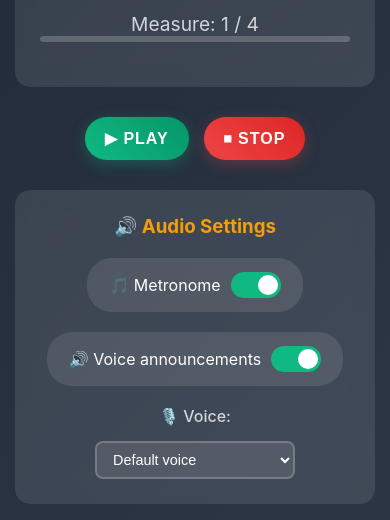
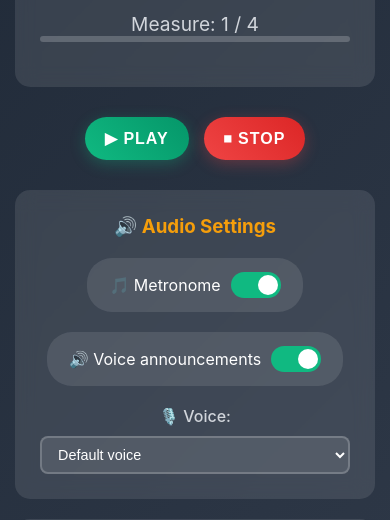
Before and after one commit to rafikilab/Drum-helper, a plain HTML site: page index.html in a window 390 px wide. Shown: the part 310-830 px from the top of the page. Drawn offline with Linux system fonts and the light colour scheme.

Commit message:
Update style.css

```diff
--- a/style.css
+++ b/style.css
@@ -236,6 +236,7 @@ body {
     justify-content: center;
     gap: 15px;
     flex-wrap: wrap;
+    max-width: 100%;
 }
 
 .voice-selector label {
@@ -244,6 +245,7 @@ body {
     display: flex;
     align-items: center;
     gap: 8px;
+    flex-shrink: 0;
 }
 
 .voice-selector select {
@@ -254,7 +256,10 @@ body {
     color: white;
     font-size: 0.9rem;
     cursor: pointer;
-    min-width: 200px;
+    min-width: 180px;
+    max-width: 280px;
+    width: 100%;
+    flex: 1;
 }
 
 .voice-selector select:focus {
@@ -533,5 +538,11 @@ body {
     .voice-selector {
         flex-direction: column;
         align-items: center;
+        gap: 10px;
+    }
+
+    .voice-selector select {
+        min-width: 100%;
+        max-width: 100%;
     }
 }
```
